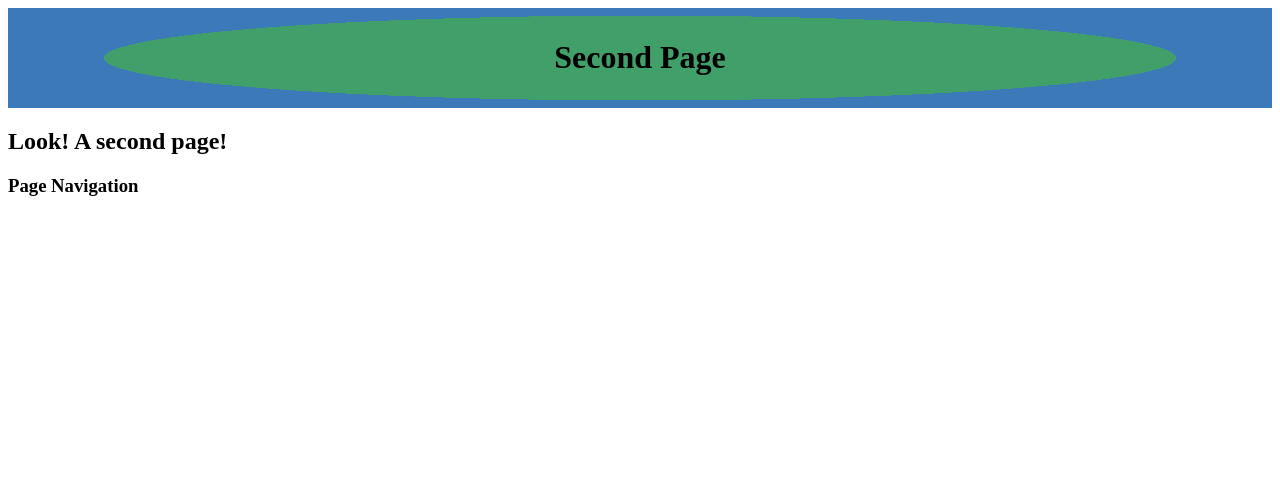
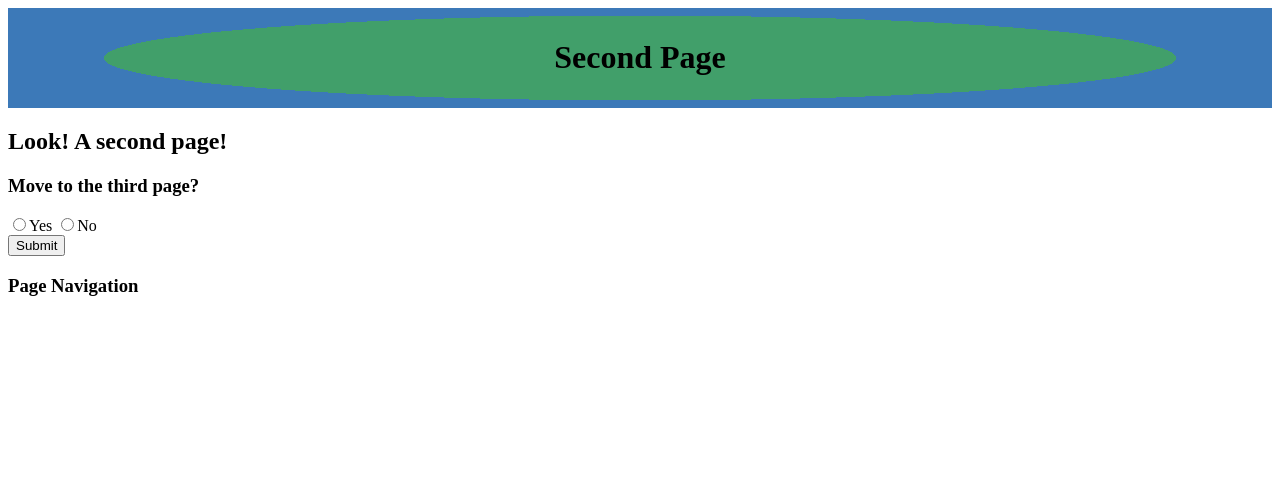
Before and after one commit to branch2836/ch22exercises, a Flask app: page /second in a window 1280 px wide. Shown: the top 495 px of the page. Run offline with Flask 2, Linux system fonts and the light colour scheme.

Commit message:
22.8 section 2

```diff
--- a/main.py
+++ b/main.py
@@ -1,4 +1,4 @@
-from flask import Flask, render_template, request
+from flask import Flask, render_template, request, redirect
 
 app = Flask(__name__)
 app.config['DEBUG'] = True
@@ -27,6 +27,14 @@ def second_page():
     tab_title= 'Template Logic'
     page_title='Second Page'
 
+    if request.method == 'POST':
+        choice = request.form['choice']
+        if choice == 'yes':
+            return render_template('third.html', tab_title = tab_title,
+            page_title = page_title, navigation = navigation)
+        else:
+            page_title = "Welcome Back!"
+
     return render_template('second.html', tab_title=tab_title, page_title=page_title , navigation = navigation)
 
 if __name__ == '__main__':
--- a/templates/second.html
+++ b/templates/second.html
@@ -2,4 +2,13 @@
 
     {% block content %}
     <h2>Look! A second page!</h2>
+    <section class="centered">
+        <form action="/second" method="POST">
+            <h3>Move to the third page?</h3>
+            <label><input type="radio" name="choice" value="yes"/>Yes</label>
+            <label><input type="radio" name="choice" value="no"/>No</label>
+            <section class="centered">
+                <button>Submit</button>
+            </section>
+        </form>
     {% endblock %}
--- /dev/null
+++ b/templates/third.html
@@ -0,0 +1,6 @@
+{% extends "base.html" %}
+
+    {% block content %}
+    <h2>Look! A third page!</h2>
+
+    {% endblock %}
```
